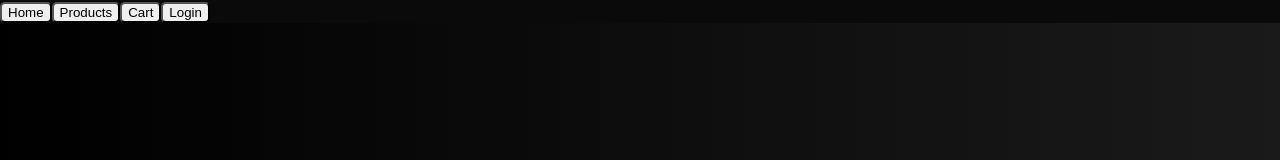
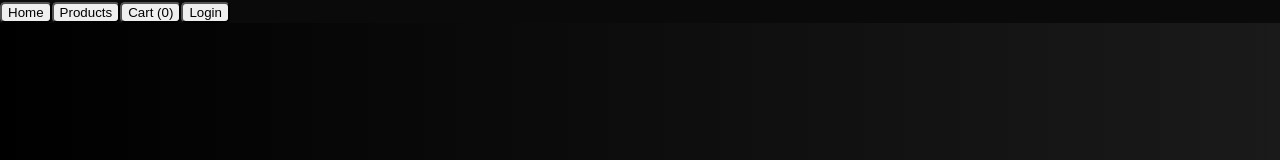
Before and after one commit to mithzz2006-a11y/jewel16-website, a React (Vite) app: page / in a window 1280 px wide. Shown: the top 160 px of the page. Built offline with nearby package versions, Linux system fonts and the light colour scheme; no server answers.

Commit message:
Update App.jsx

```diff
--- a/src/App.jsx
+++ b/src/App.jsx
@@ -19,9 +19,10 @@ export default function App() {
 
   return (
     <div style={{ color: "white" }}>
+
       <button onClick={() => setPage("home")}>Home</button>
       <button onClick={() => setPage("products")}>Products</button>
-      <button onClick={() => setPage("cart")}>Cart</button>
+      <button onClick={() => setPage("cart")}>Cart ({cart.length})</button>
 
       {!user ? (
         <button onClick={() => setPage("auth")}>Login</button>
```
